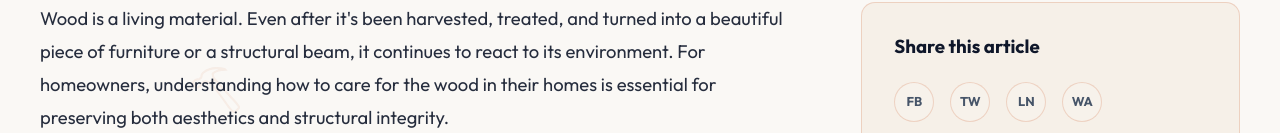
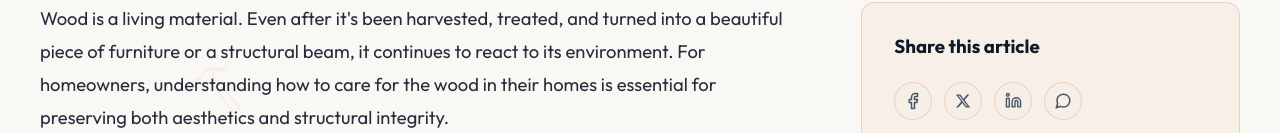
Before and after one commit to Sachidanand01/carpenterwala, a Next.js app: page /blog/5-essential-carpentry-tips in a window 1280 px wide. Shown: the part 667-800 px from the top of the page. Built offline with nearby package versions, Linux system fonts and the light colour scheme; no server answers.

Commit message:
social Icon and blog category pill box color

```diff
--- a/app/blog/[slug]/page.js
+++ b/app/blog/[slug]/page.js
@@ -310,11 +310,53 @@ export default async function BlogPost({ params }) {
         <aside style={{ flex: '1 1 300px' }}>
           <div className="glass" style={{ padding: '2rem', position: 'sticky', top: '100px' }}>
             <h3 style={{ marginBottom: '1.5rem' }}>Share this article</h3>
-            <div style={{ display: 'flex', gap: '1rem', marginBottom: '3rem' }}>
-              <div className="social-icon" style={{ width: '40px', height: '40px', background: 'rgba(255,255,255,0.1)', borderRadius: '50%', display: 'flex', alignItems: 'center', justifyCenter: 'center', fontSize: '0.8rem' }}>FB</div>
-              <div className="social-icon" style={{ width: '40px', height: '40px', background: 'rgba(255,255,255,0.1)', borderRadius: '50%', display: 'flex', alignItems: 'center', justifyCenter: 'center', fontSize: '0.8rem' }}>TW</div>
-              <div className="social-icon" style={{ width: '40px', height: '40px', background: 'rgba(255,255,255,0.1)', borderRadius: '50%', display: 'flex', alignItems: 'center', justifyCenter: 'center', fontSize: '0.8rem' }}>LN</div>
-              <div className="social-icon" style={{ width: '40px', height: '40px', background: 'rgba(255,255,255,0.1)', borderRadius: '50%', display: 'flex', alignItems: 'center', justifyCenter: 'center', fontSize: '0.8rem' }}>WA</div>
+            <div style={{ display: 'flex', gap: '0.75rem', marginBottom: '3rem' }}>
+              <a
+                href={`https://www.facebook.com/sharer/sharer.php?u=${encodeURIComponent(`https://carpenterwala.com/blog/${post.slug}`)}`}
+                target="_blank"
+                rel="noopener noreferrer"
+                className="social-icon"
+                aria-label="Share on Facebook"
+              >
+                <svg width="18" height="18" viewBox="0 0 24 24" fill="none" stroke="currentColor" strokeWidth="2" strokeLinecap="round" strokeLinejoin="round">
+                  <path d="M18 2h-3a5 5 0 0 0-5 5v3H7v4h3v8h4v-8h3l1-4h-4V7a1 1 0 0 1 1-1h3z"/>
+                </svg>
+              </a>
+              <a
+                href={`https://twitter.com/intent/tweet?text=${encodeURIComponent(post.title)}&url=${encodeURIComponent(`https://carpenterwala.com/blog/${post.slug}`)}`}
+                target="_blank"
+                rel="noopener noreferrer"
+                className="social-icon"
+                aria-label="Share on X (Twitter)"
+              >
+                <svg width="16" height="16" viewBox="0 0 24 24" fill="currentColor">
+                  <path d="M18.244 2.25h3.308l-7.227 8.26 8.502 11.24H16.17l-5.214-6.817L4.99 21.75H1.68l7.73-8.835L1.254 2.25H8.08l4.713 6.231zm-1.161 17.52h1.833L7.084 4.126H5.117z"/>
+                </svg>
+              </a>
+              <a
+                href={`https://www.linkedin.com/sharing/share-offsite/?url=${encodeURIComponent(`https://carpenterwala.com/blog/${post.slug}`)}`}
+                target="_blank"
+                rel="noopener noreferrer"
+                className="social-icon"
+                aria-label="Share on LinkedIn"
+              >
+                <svg width="17" height="17" viewBox="0 0 24 24" fill="none" stroke="currentColor" strokeWidth="2" strokeLinecap="round" strokeLinejoin="round">
+                  <path d="M16 8a6 6 0 0 1 6 6v7h-4v-7a2 2 0 0 0-2-2 2 2 0 0 0-2 2v7h-4v-7a6 6 0 0 1 6-6z"/>
+                  <rect x="2" y="9" width="4" height="12"/>
+                  <circle cx="4" cy="4" r="2"/>
+                </svg>
+              </a>
+              <a
+                href={`https://api.whatsapp.com/send?text=${encodeURIComponent(`${post.title} - https://carpenterwala.com/blog/${post.slug}`)}`}
+                target="_blank"
+                rel="noopener noreferrer"
+                className="social-icon"
+                aria-label="Share on WhatsApp"
+              >
+                <svg width="18" height="18" viewBox="0 0 24 24" fill="none" stroke="currentColor" strokeWidth="2" strokeLinecap="round" strokeLinejoin="round">
+                  <path d="M21 11.5a8.38 8.38 0 0 1-.9 3.8 8.5 8.5 0 0 1-7.6 4.7 8.38 8.38 0 0 1-3.8-.9L3 21l1.9-5.7a8.38 8.38 0 0 1-.9-3.8 8.5 8.5 0 0 1 4.7-7.6 8.38 8.38 0 0 1 3.8-.9h.5a8.48 8.48 0 0 1 8 8v.5z"/>
+                </svg>
+              </a>
             </div>
 
             <h3 style={{ marginBottom: '1.5rem' }}>Related Categories</h3>
```
Also changed, not shown: app/blog/BlogListing.js (+22 -16 lines).
